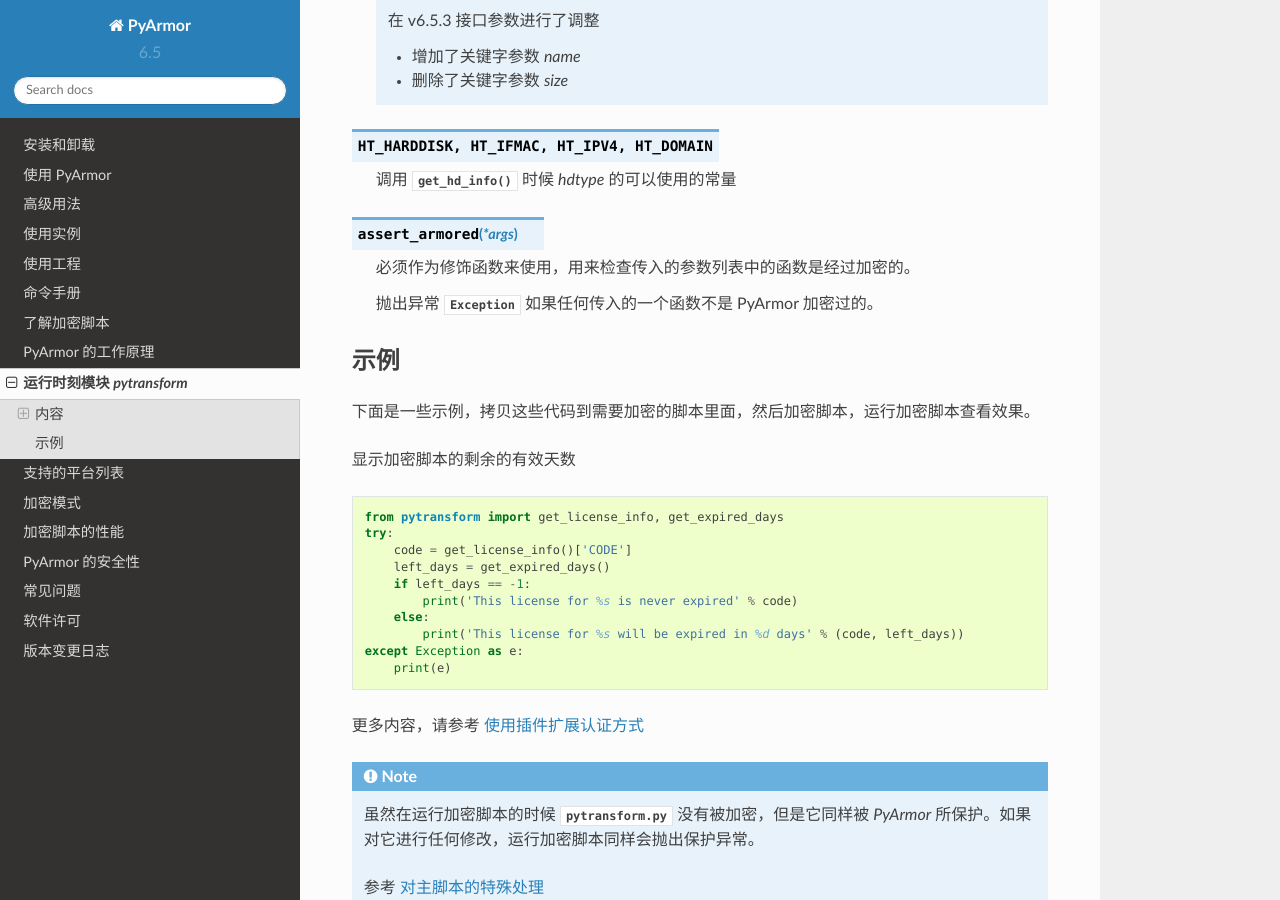
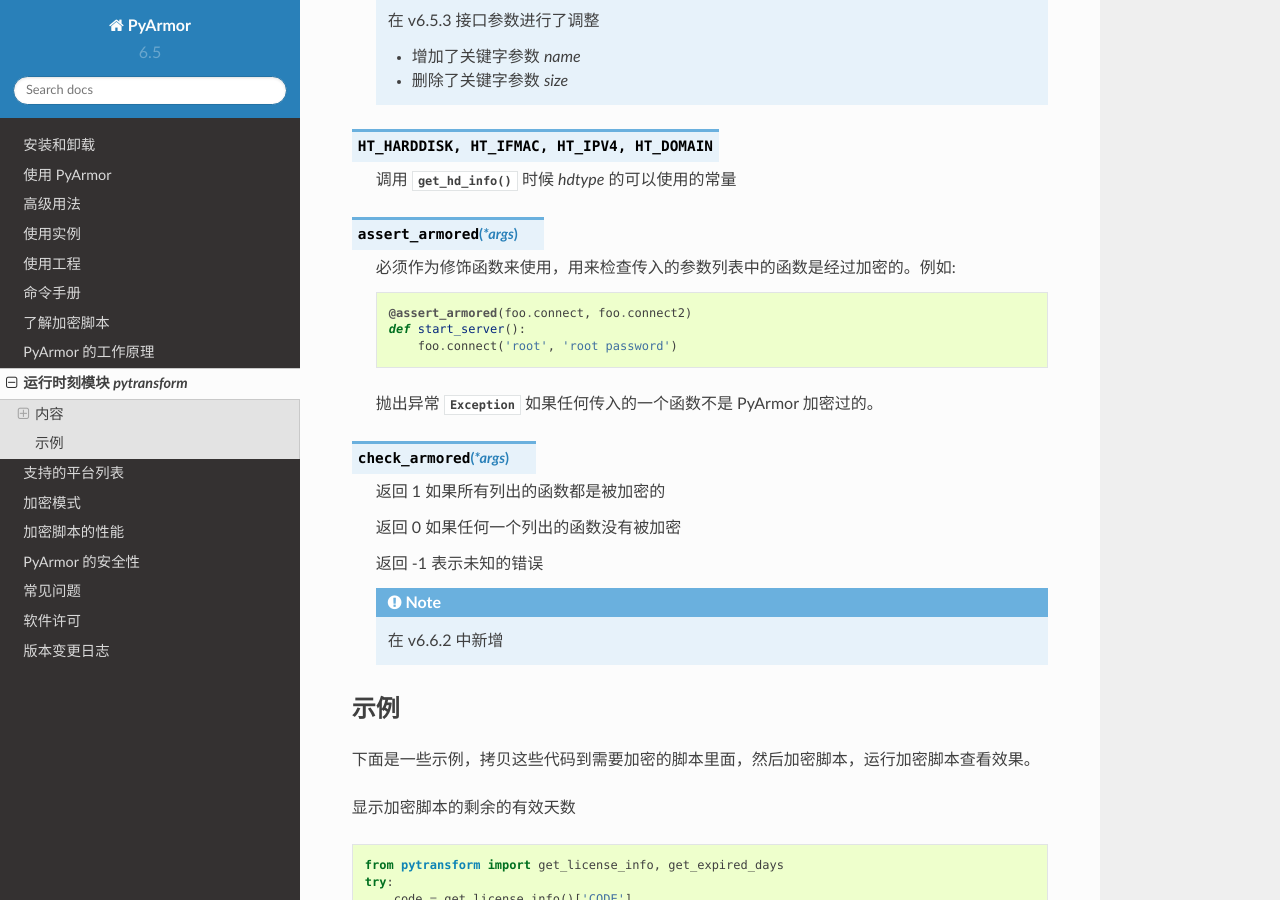
Before and after one commit to dashingsoft/pyarmor-docs-zh, a Sphinx documentation site: the page built from docs/pytransform.rst, in a window 1280 px wide and 900 px high, scrolled down 2038 px. Built offline with Sphinx 7.4.7 and the Read the Docs theme 2.0.0, drawn with Linux system fonts in a browser that asks for light colours.

Commit message:
Add new api check_armored

```diff
--- a/docs/pytransform.rst
+++ b/docs/pytransform.rst
@@ -103,9 +103,24 @@
 
 .. function:: assert_armored(*args)
 
-   必须作为修饰函数来使用，用来检查传入的参数列表中的函数是经过加密的。
+   必须作为修饰函数来使用，用来检查传入的参数列表中的函数是经过加密的。例如::
+
+    @assert_armored(foo.connect, foo.connect2)
+    def start_server():
+        foo.connect('root', 'root password')
 
    抛出异常 :exc:`Exception` 如果任何传入的一个函数不是 PyArmor 加密过的。
+
+.. function:: check_armored(*args)
+
+   返回 1 如果所有列出的函数都是被加密的
+
+   返回 0 如果任何一个列出的函数没有被加密
+
+   返回 -1 表示未知的错误
+
+   .. note:: 在 v6.6.2 中新增
+
 
 示例
 ----
```
